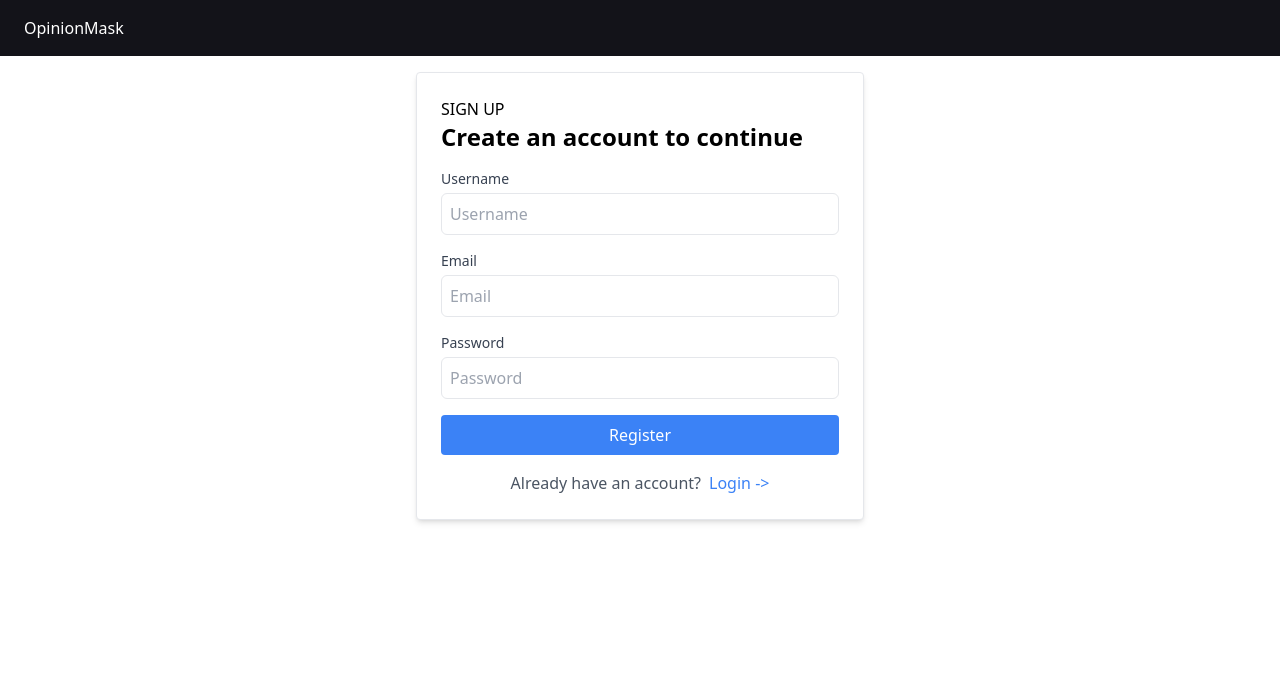
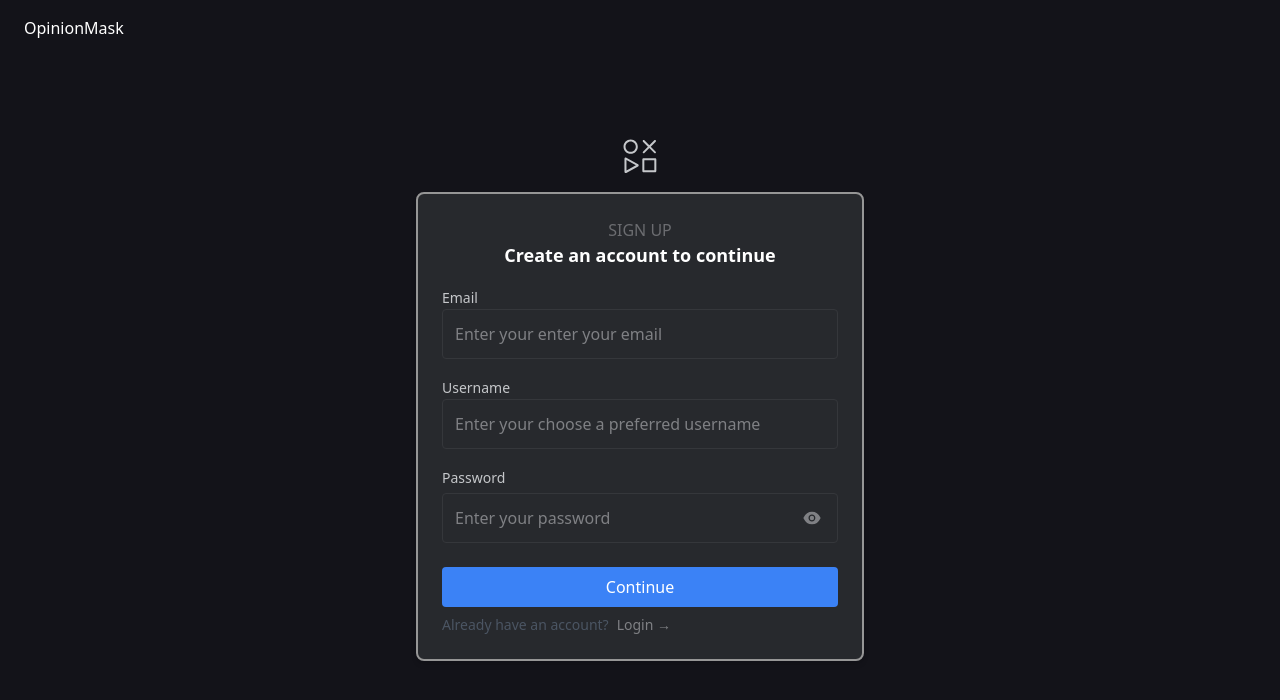
Before and after one commit to 96mohitm/OpinionMask, a React (Create React App) app in the folder frontend/: page /register in a window 1280 px wide. Shown: the top 700 px of the page. Built offline with nearby package versions, Linux system fonts and the light colour scheme; no server answers.

Commit message:
Created Input common component, Fixed the style of Register page.

```diff
--- a/frontend/src/components/auth/Login.tsx
+++ b/frontend/src/components/auth/Login.tsx
@@ -2,7 +2,7 @@ import React, { useEffect, useState } from 'react';
 import { loginUser } from '../../api/auth';
 import { Link, useNavigate } from 'react-router-dom';
 import { useAuth } from '../../Auth';
-import { AiFillEye, AiFillEyeInvisible } from 'react-icons/ai'
+import Input from '../common/Input';
 
 const Login: React.FC = () => {
   const [username, setUsername] = useState('');
@@ -42,18 +42,16 @@ const Login: React.FC = () => {
             <label htmlFor="username" className="mb-1 text-sm font-medium text-[#c5c7ca]">
               Email or Username
             </label>
-            <input
-              autoFocus
+            <Input
               id="username"
               type="text"
-              placeholder="Enter your email or username"
+              placeholder="email or username"
               value={username}
               onChange={(e) => setUsername(e.target.value)}
-              className="p-2 bg-[#27292D] rounded-[4px] border-[1.5px] border-solid border-[#35373B] px-3 py-3 text-[#7F8084] text-base font-normal font-sans placeholder:text-[#7F8084] focus:outline-none focus:ring-2 focus:ring-[#969696] focus:border-transparent"
             />
           </div>
           <div className="flex flex-col">
-            <div className="flex justify-between items-center mb-2">
+            <div className="flex justify-between items-center mb-1">
               <label htmlFor="password" className="mb-1 text-sm font-medium text-[#c5c7ca]">
                 Password
               </label>
@@ -62,24 +60,13 @@ const Login: React.FC = () => {
               </Link>
             </div>
             <div className="flex justify-between items-center mb-2 relative">
-              <input
+              <Input
                 id="password"
                 type={showPassword ? 'text' : 'password'}
-                placeholder="Enter your password"
+                placeholder="Password"
                 value={password}
                 onChange={(e) => setPassword(e.target.value)}
-                className="p-2 w-full bg-[#27292D] rounded-[4px] border-[1.5px] border-solid border-[#35373B] px-3 py-3 text-[#7F8084] text-base font-normal font-sans placeholder:text-[#7F8084] focus:outline-none focus:ring-2 focus:ring-[#969696] focus:border-transparent"
               />
-              <div
-                className="absolute top-1/2 transform -translate-y-1/2 right-4 cursor-pointer"
-                onClick={() => setShowPassword(!showPassword)}
-              >
-                {showPassword ? (
-                  <AiFillEyeInvisible color="#7F8084" size={20} />
-                ) : (
-                  <AiFillEye color="#7F8084" size={20} />
-                )}
-              </div>
             </div>
           </div>
           <div>
--- a/frontend/src/components/auth/Register.tsx
+++ b/frontend/src/components/auth/Register.tsx
@@ -2,6 +2,7 @@ import React, { useState, useEffect } from 'react';
 import { Link, useNavigate } from 'react-router-dom';
 import { registerUser } from '../../api/auth';
 import { useAuth } from '../../Auth';
+import Input from '../common/Input';
 
 const Register: React.FC = () => {
   const [username, setUsername] = useState('');
@@ -10,6 +11,7 @@ const Register: React.FC = () => {
   const [avatar, setAvatar] = useState<File | null>(null);
   const { isAuthenticated } = useAuth();
   const navigate = useNavigate();
+  const [showPassword, setShowPassword] = useState(false);
 
   useEffect(() => {
     // if already logged in then redirect to candidates page.
@@ -45,70 +47,62 @@ const Register: React.FC = () => {
   };
 
   return (
-    <div className="w-full max-w-md mx-auto mt-4 p-6 border rounded shadow-md bg-white">
-      <p>SIGN UP</p>
-      <h2 className="text-2xl mb-4 font-semibold">Create an account to continue</h2>
+    <div className="flex flex-col items-center pt-20 h-screen bg-primary relative">
+      <div className="flex flex-col items-center justify-center gap-12">
+        <img src='icons/Logo.svg' alt="logo" />
+      </div>
+      <div className="w-full max-w-md mx-auto mt-4 p-6 border rounded shadow-md bg-[#27292D] border-[#969696] border-[2px] rounded-[8px]">
+        <p className='text-[#6B6C70] text-center'>SIGN UP</p>
+        <h2 className="text-[18px] mb-4 font-semibold text-white text-center">Create an account to continue</h2>
         <form onSubmit={handleSubmit} className="space-y-4">
           <div>
-          <label htmlFor="username" className="block text-sm font-medium text-gray-700">Username</label>
-          <input
-            type="text"
-            id="username"
-            placeholder="Username"
-            value={username}
-            onChange={e => setUsername(e.target.value)}
-            className="mt-1 p-2 w-full border rounded-md"
+            <label htmlFor="email" className="mb-1 text-sm font-medium text-[#c5c7ca]">Email</label>
+            <Input
+              type="email"
+              id="email"
+              placeholder="Enter your email"
+              value={email}
+              onChange={e => setEmail(e.target.value)}
             />
           </div>
           <div>
-          <label htmlFor="email" className="block text-sm font-medium text-gray-700">Email</label>
-          <input
-            type="email"
-            id="email"
-            placeholder="Email"
-            value={email}
-            onChange={e => setEmail(e.target.value)}
-            className="mt-1 p-2 w-full border rounded-md"
+            <label htmlFor="username" className="mb-1 text-sm font-medium text-[#c5c7ca]">Username</label>
+            <Input
+              id="username"
+              type="text"
+              placeholder="Choose a preferred username"
+              value={username}
+              onChange={e => setUsername(e.target.value)}
             />
           </div>
-        <div>
-          <label htmlFor="password" className="block text-sm font-medium text-gray-700">Password</label>
-          <input
-            type="password"
+          <div className="flex flex-col justify-between mb-2 relative">
+            <div className='mb-1'>
+              <label htmlFor="password" className="mb-1 text-sm font-medium text-[#c5c7ca]">Password</label>
+            </div>
+            <div className='flex justify-between items-center mb-2 relative'>
+              <Input
                   id="password"
+                  type={showPassword ? 'text' : 'password'}
                   placeholder="Password"
                   value={password}
-            onChange={e => setPassword(e.target.value)}
-            className="mt-1 p-2 w-full border rounded-md"
+                  onChange={(e) => setPassword(e.target.value)}
                 />
             </div>
-        {/* <div>
-          <label htmlFor="avatar" className="block text-sm font-medium text-gray-700">Profile Image</label>
-          <input
-            type="file"
-            id="avatar"
-            accept="image/*"
-            onChange={e => {
-              if (e.target.files && e.target.files.length > 0) {
-                setAvatar(e.target.files[0]);
-              }
-            }}
-            className="mt-1 p-2 w-full border rounded-md"
-          />
-        </div> */}
+          </div>
           <div>
             <button
               type="submit"
               className="w-full px-4 py-2 bg-blue-500 text-white rounded hover:bg-blue-600 focus:outline-none focus:ring-2 focus:ring-blue-500 focus:ring-opacity-50"
             >
-            Register
+              Continue
             </button>
           </div>
         </form>
 
-      <div className="mt-4 text-center">
+        <div className="mt-2 text-sm text-[#7f8084]">
           <span className="text-gray-600">Already have an account?</span>
-        <Link to="/login" className="ml-2 text-blue-500 hover:text-blue-600">Login {'->'}</Link>
+          <Link to="/login" className="ml-2 hover:text-blue-600">Login →</Link>
+        </div>
       </div>
     </div>
   );
--- /dev/null
+++ b/frontend/src/components/common/Input.tsx
@@ -0,0 +1,41 @@
+import React, { useState } from 'react';
+import { AiFillEye, AiFillEyeInvisible } from 'react-icons/ai';
+
+type InputProps = {
+  id: string;
+  type: string;
+  placeholder: string;
+  value: string;
+  onChange: (e: React.ChangeEvent<HTMLInputElement>) => void;
+};
+
+const Input: React.FC<InputProps> = ({ id, type, placeholder, value, onChange }) => {
+  const [showPassword, setShowPassword] = useState(false);
+
+  return (
+      <>
+        <input
+          id={id}
+          type={showPassword ? 'text' : type}
+          placeholder={`Enter your ${placeholder.toLowerCase()}`}
+          value={value}
+          onChange={onChange}
+          className="w-full p-2 bg-[#27292D] rounded-[4px] border-[1.5px] border-solid border-[#35373B] px-3 py-3 text-[#7F8084] text-base font-normal font-sans placeholder:text-[#7F8084] focus:outline-none focus:ring-2 focus:ring-[#969696] focus:border-transparent"
+        />
+        {type === 'password' && (
+          <div
+            className="absolute top-1/2 transform -translate-y-1/2 right-4 cursor-pointer"
+            onClick={() => setShowPassword(!showPassword)}
+          >
+            {showPassword ? (
+              <AiFillEyeInvisible color="#7F8084" size={20} />
+            ) : (
+              <AiFillEye color="#7F8084" size={20} />
+            )}
+          </div>
+        )}
+      </>
+  );
+};
+
+export default Input;
```
Lines whose indentation alone changed are shown as unchanged.
